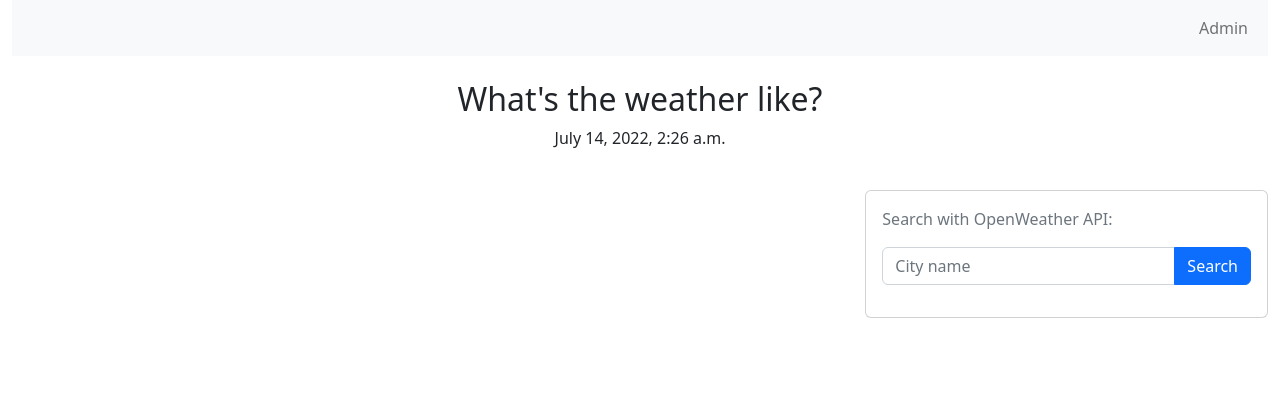
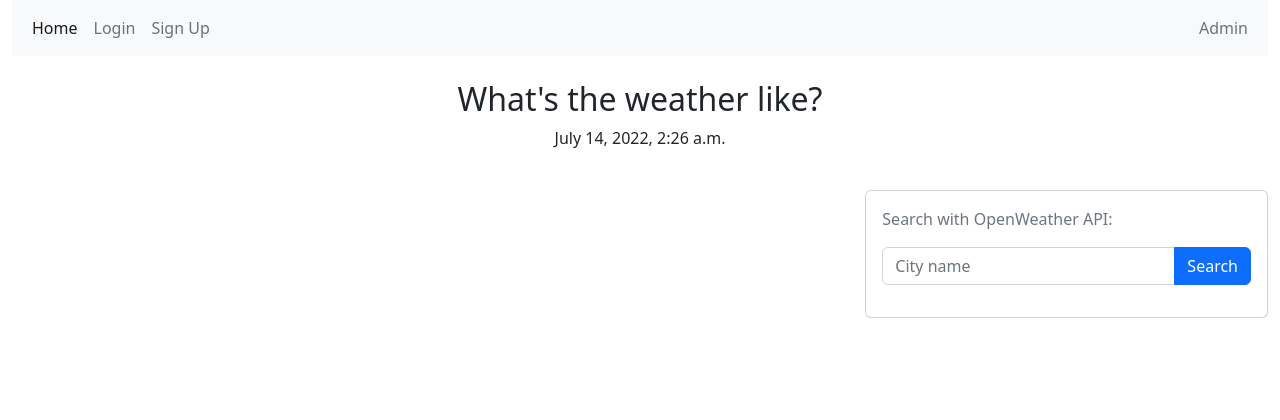
Before and after one commit to demicuz/django-weather-app, a Django app: page /weather/ in a window 1280 px wide. Shown: the top 420 px of the page. Run offline with Django 4.2, Linux system fonts and the light colour scheme; data that the repository does not hold is empty.

Commit message:
A bit of redesign to header and search form

```diff
--- a/weather/templates/base.html
+++ b/weather/templates/base.html
@@ -28,14 +28,26 @@
 		<header>
 			<nav class="navbar navbar-expand-md navbar-light bg-light">
 				<div class="container-fluid">
-
 					<button class="navbar-toggler" type="button" data-bs-toggle="collapse" data-bs-target="#navbar-links"
 						aria-controls="navbarSupportedContent" aria-expanded="false" aria-label="Toggle navigation">
 						<span class="navbar-toggler-icon"></span>
 					</button>
+					<div class="collapse navbar-collapse" id="navbar-links">
+						<ul class="navbar-nav me-auto">
+							<li class="nav-item">
+								<a class="nav-link active" href="/weather/">Home</a>
+							</li>
 
-					<div class="collapse navbar-collapse" id="navbar-links">
-						<ul class="navbar-nav ms-auto mb-2 mb-lg-0">
+							<li class="nav-item">
+								<a class="nav-link" href="/login/">Login</a>
+							</li>
+
+							<li class="nav-item">
+								<a class="nav-link" href="/signup/">Sign Up</a>
+							</li>
+						</ul>
+
+						<ul class="navbar-nav">
 							<li class="nav-item">
 								<a class="nav-link" href="/admin/">Admin</a>
 							</li>
@@ -53,7 +65,7 @@
 				<div class="col-md-5 col-lg-4 order-md-last">
 				{% block search_form %}
 
-					<form class="card p-3" action="{% url 'weather:view_city' %}" method="POST">
+					<form class="card p-3 mb-3" action="{% url 'weather:view_city' %}" method="POST">
 						{% csrf_token %}
 
 						<!-- TODO some weird stuff in input -->
```
